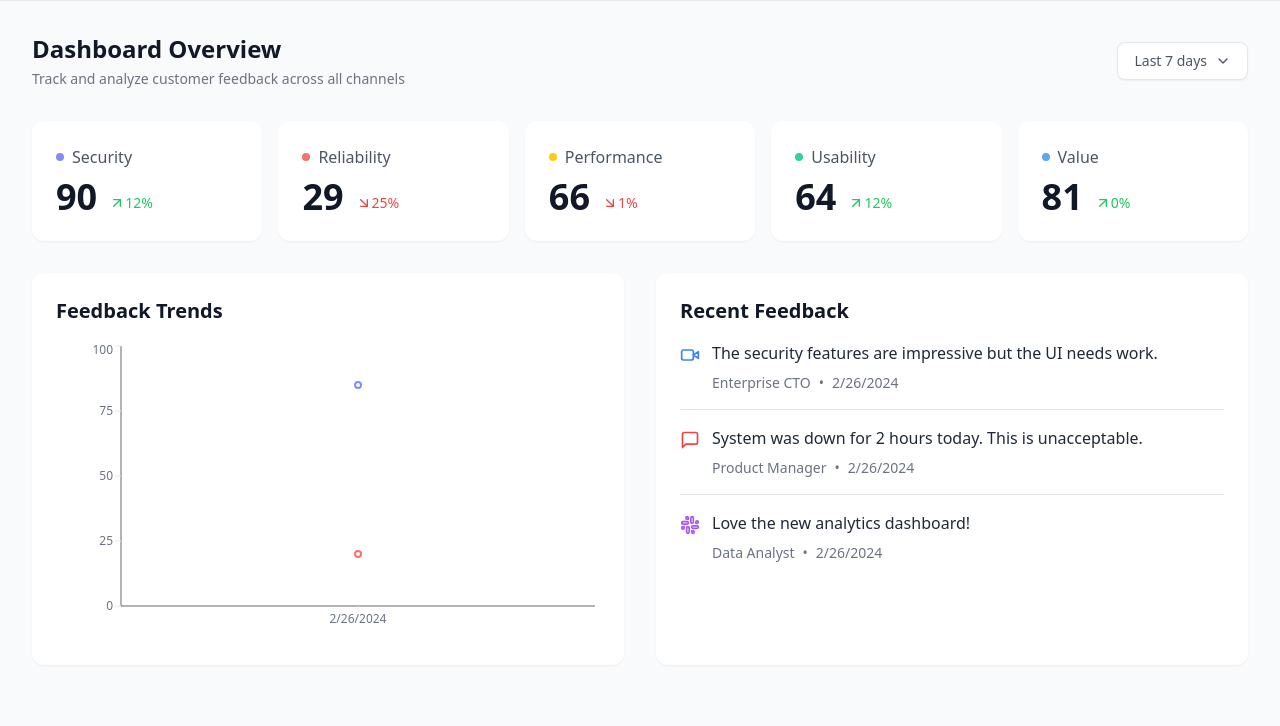
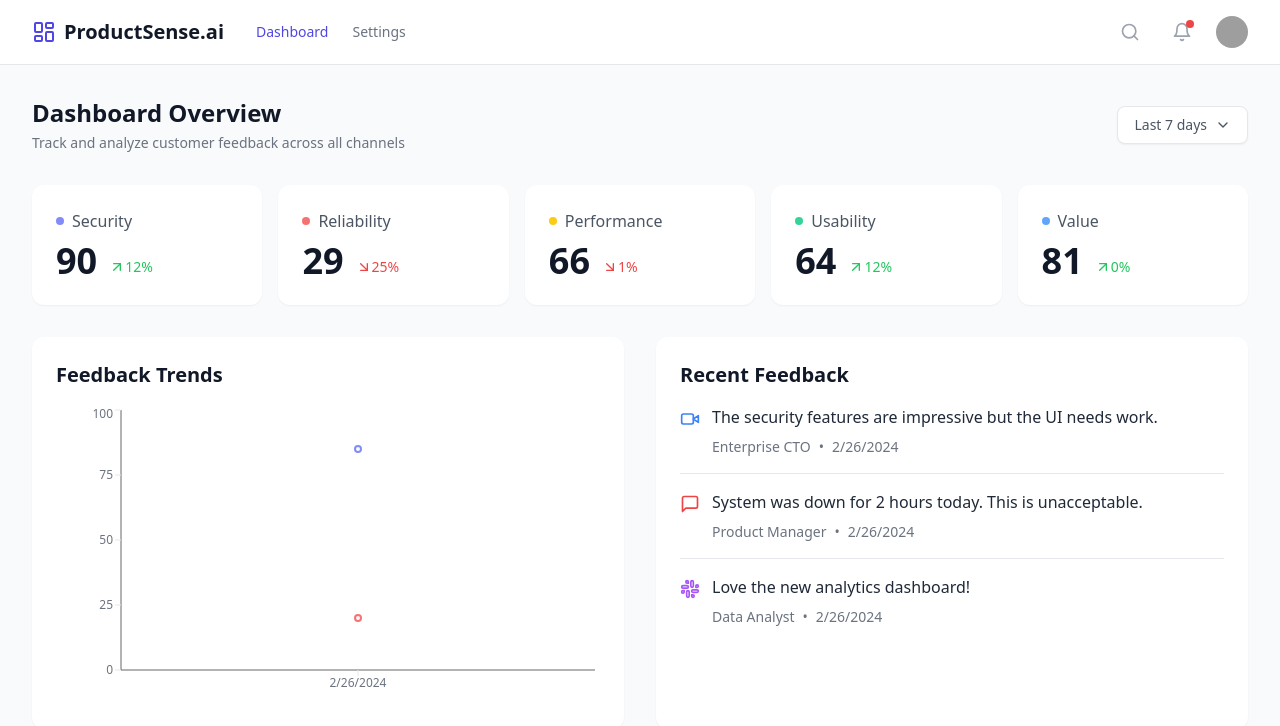
Before and after one commit to bfortune347/productsense-ai-backend, a React (Vite) app: page / in a window 1280 px wide. Shown: the top 726 px of the page. Built offline with nearby package versions, Linux system fonts and the light colour scheme; no server answers; grey boxes are pictures that could not be loaded.

Commit message:
Troubleshooting

```diff
--- a/src/components/Layout.tsx
+++ b/src/components/Layout.tsx
@@ -15,8 +15,69 @@ export default function Layout() {
   return (
     <>
       <header className="bg-white border-b sticky top-0 z-10">
-        {/* Rest of your component remains the same */}
+        <div className="max-w-7xl mx-auto px-4 sm:px-6 lg:px-8">
+          <div className="flex justify-between items-center h-16">
+            <div className="flex items-center gap-8">
+              <Link to="/" className="text-xl font-bold text-gray-900 flex items-center gap-2">
+                <LayoutDashboard className="w-6 h-6 text-indigo-600" />
+                ProductSense.ai
+              </Link>
+
+              <nav className="hidden md:flex items-center gap-6">
+                <Link
+                  to="/dashboard"
+                  className={`text-sm font-medium ${
+                    isActive('/dashboard')
+                      ? 'text-indigo-600'
+                      : 'text-gray-500 hover:text-gray-900'
+                  }`}
+                >
+                  Dashboard
+                </Link>
+                <Link
+                  to="/settings"
+                  className={`text-sm font-medium ${
+                    isActive('/settings')
+                      ? 'text-indigo-600'
+                      : 'text-gray-500 hover:text-gray-900'
+                  }`}
+                >
+                  Settings
+                </Link>
+              </nav>
+            </div>
+
+            <div className="flex items-center gap-4">
+              <button
+                onClick={() => navigate('/search')}
+                className="p-2 text-gray-400 hover:text-gray-500"
+              >
+                <Search className="w-5 h-5" />
+              </button>
+              <button
+                onClick={() => navigate('/notifications')}
+                className="p-2 text-gray-400 hover:text-gray-500 relative"
+              >
+                <Bell className="w-5 h-5" />
+                <span className="absolute top-1.5 right-1.5 w-2 h-2 bg-red-500 rounded-full"></span>
+              </button>
+              <button
+                onClick={() => navigate('/settings')}
+                className="p-2 text-gray-400 hover:text-gray-500 md:hidden"
+              >
+                <Settings className="w-5 h-5" />
+              </button>
+              <img
+                src="https://images.unsplash.com/photo-1472099645785-5658abf4ff4e?ixlib=rb-1.2.1&auto=format&fit=facearea&facepad=2&w=256&h=256&q=80"
+                alt="Profile"
+                className="w-8 h-8 rounded-full cursor-pointer ring-2 ring-white"
+                onClick={() => navigate('/profile')}
+              />
+            </div>
+          </div>
+        </div>
       </header>
+
       <main className="min-h-[calc(100vh-4rem)] bg-gray-50">
         <Outlet />
       </main>
```
Also changed, not shown: 2 other files (tests, documents, lock files or other folders).
